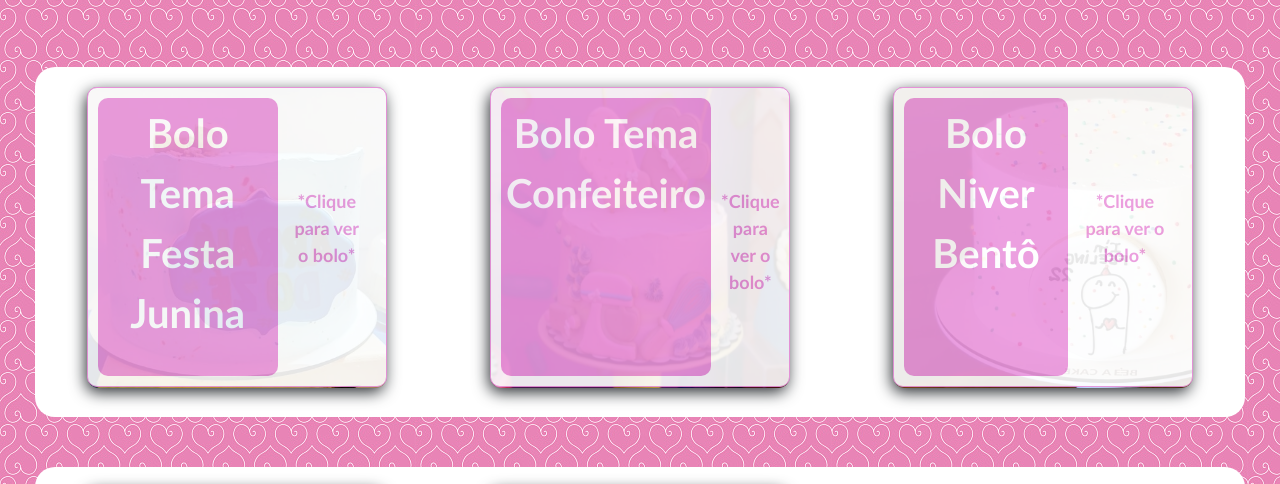
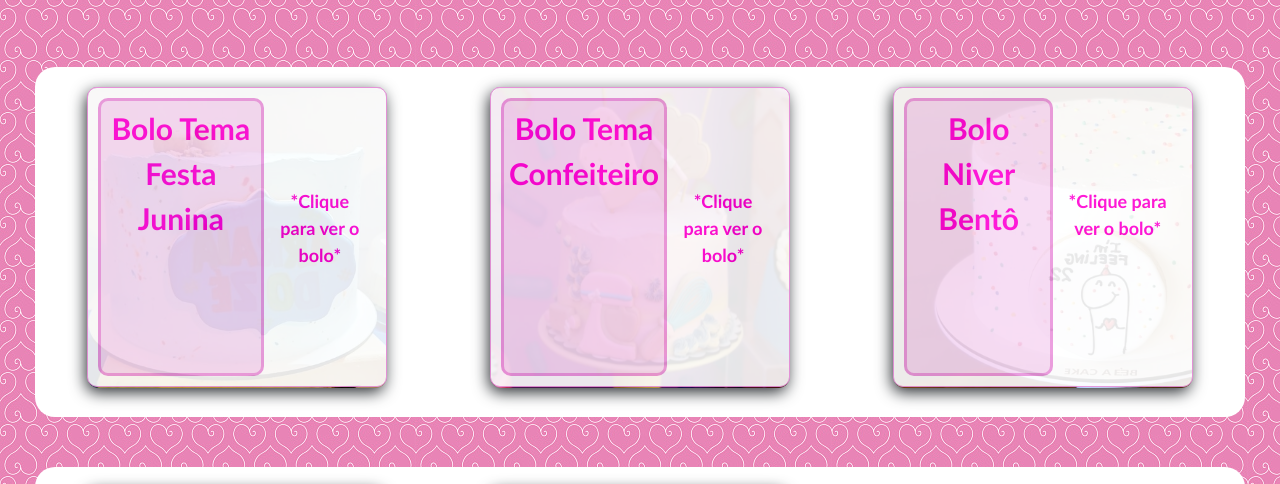
Before and after one commit to joaosebbe/AhQueEncanto, a plain HTML site: page bolos.html in a window 1280 px wide. Shown: the part 133-617 px from the top of the page. Drawn offline with nearby package versions, Linux system fonts and the light colour scheme.

Commit message:
Mudando alguns estilos das páginas

```diff
--- a/css/estilo.css
+++ b/css/estilo.css
@@ -102,16 +102,16 @@ img{
 	transform: rotateY(180deg);
 }
 .legendasbolos{
-	color: white;
+	color: rgb(255, 0, 212);
 	padding: 10px;
-	font-size: 40px;
+	font-size: 30px;
 	font-weight: bold;
 	margin: 0 auto;
 	text-align: center;
 	display: inline-flex;
 }
 .legendasbolos p{
-	color: rgb(235, 150, 221);
+	color: rgb(255, 0, 212);
 	padding: 10px;
 	font-size: 18px;
 	font-weight: bold;
@@ -120,7 +120,8 @@ img{
 	margin-top: 80px;
 }
 .legendasbolos span{
-	background-color: rgb(235, 150, 221);
+	background-color: rgba(235, 150, 221, 0.349);
+	border: solid rgb(235, 150, 221) 3px;
 	padding: 5px;
 	border-radius: 10px;
 }
```
